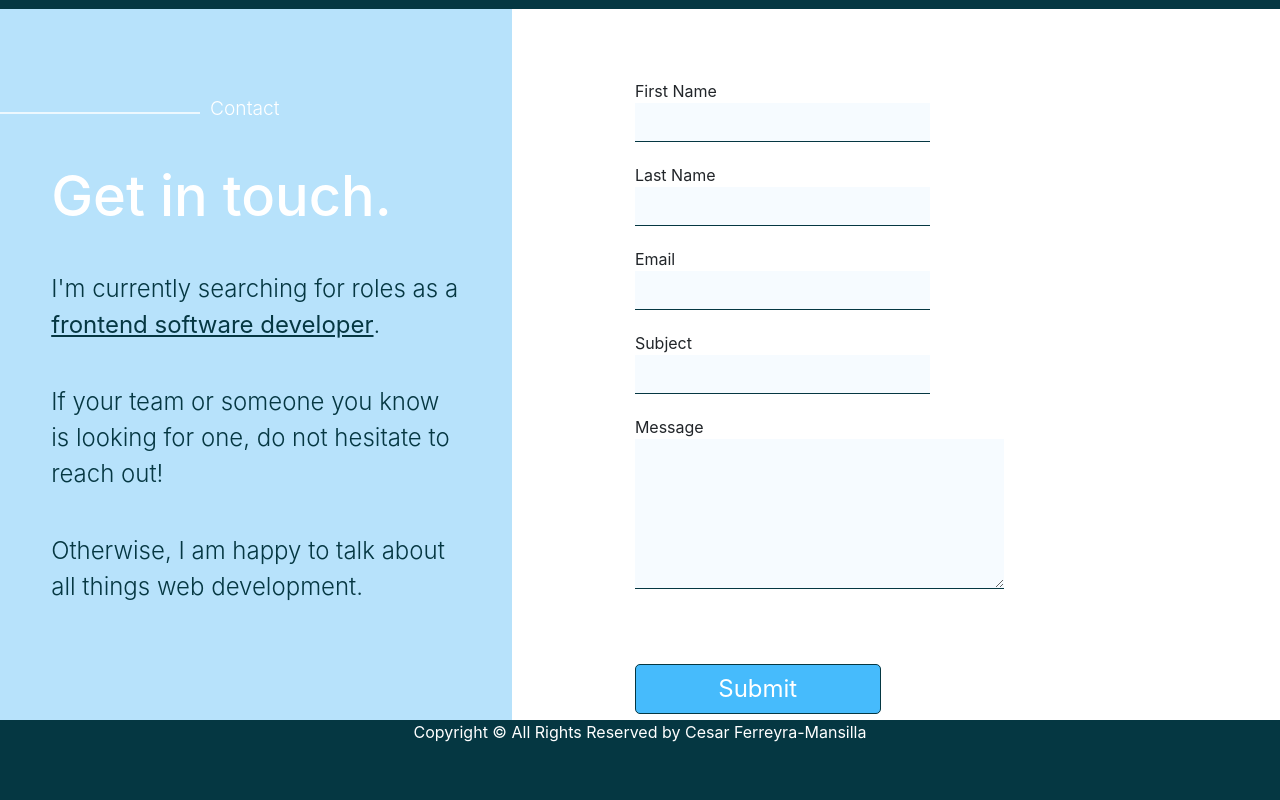
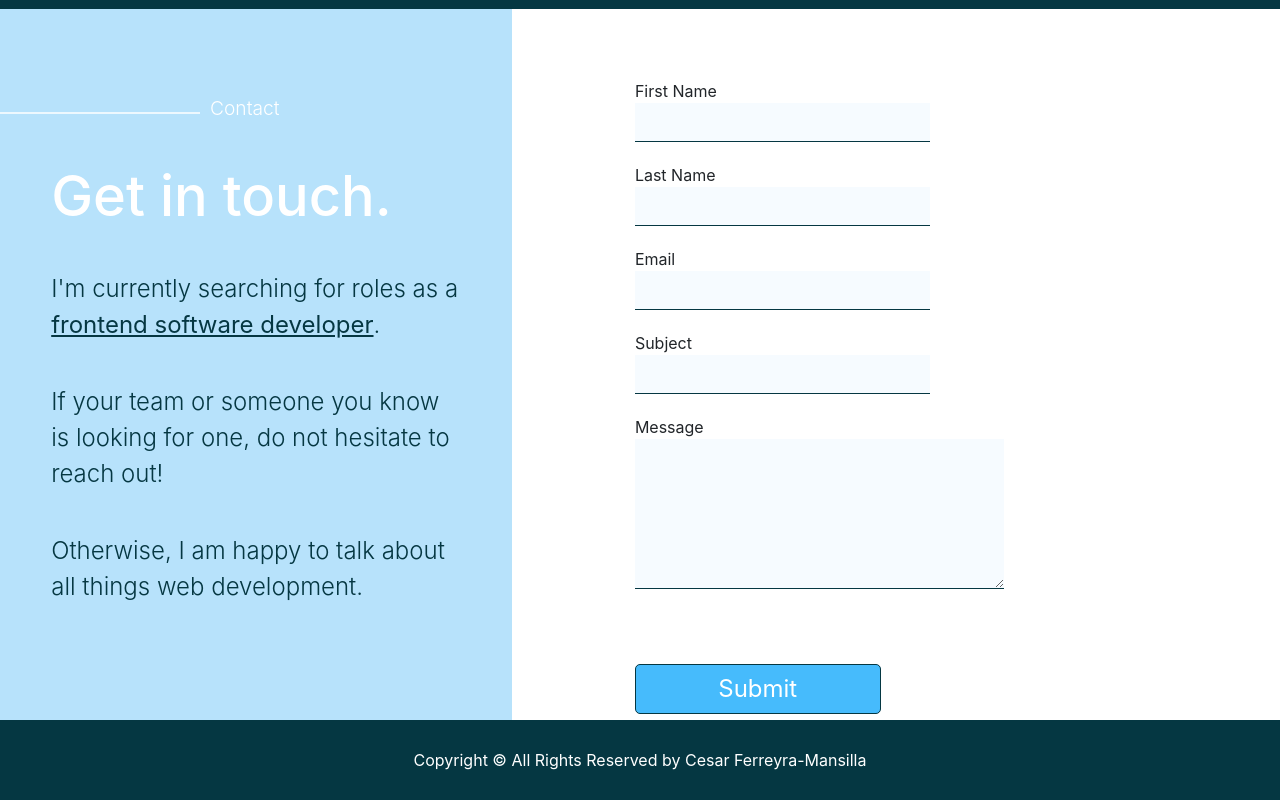
Before and after one commit to crfmc/crfmc.me, a React (Create React App) app in the folder client/: page / in a window 1280 px wide. Shown: the part 5619-6419 px from the top of the page. Built offline with nearby package versions, Linux system fonts and the light colour scheme.

Commit message:
Center footer

```diff
--- a/client/src/v2/styles_v2/screen4.module.css
+++ b/client/src/v2/styles_v2/screen4.module.css
@@ -1,4 +1,6 @@
 .full_container {
+  display: flex;
+  justify-content: center;
   width: 100vw;
   height: 10vh;
   text-align: center;
@@ -7,6 +9,7 @@
 
 .full_container p {
   color: white;
+  margin: auto;
 }
 
 @media (max-width: 700px) {
```
